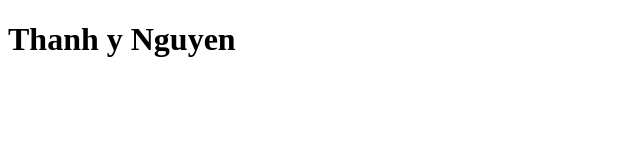
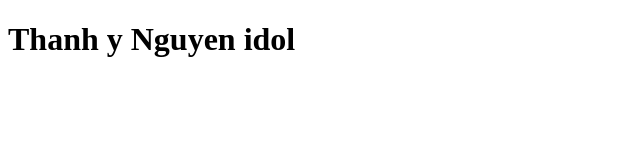
Before and after one commit to thanhynguyen3107/javs, a plain HTML site: page index.html in a window 1280 px wide. Shown: the whole page, without its empty margins (0-640 px from the left). Drawn offline with Linux system fonts and the light colour scheme.

Commit message:
change user name

```diff
--- a/index.html
+++ b/index.html
@@ -8,7 +8,7 @@
 </head>
 <body>
 
-    <h1>Thanh y Nguyen<h1>
+    <h1>Thanh y Nguyen idol<h1>
     <script src="./main.js"> </script>
 </body>
 </html>
```
